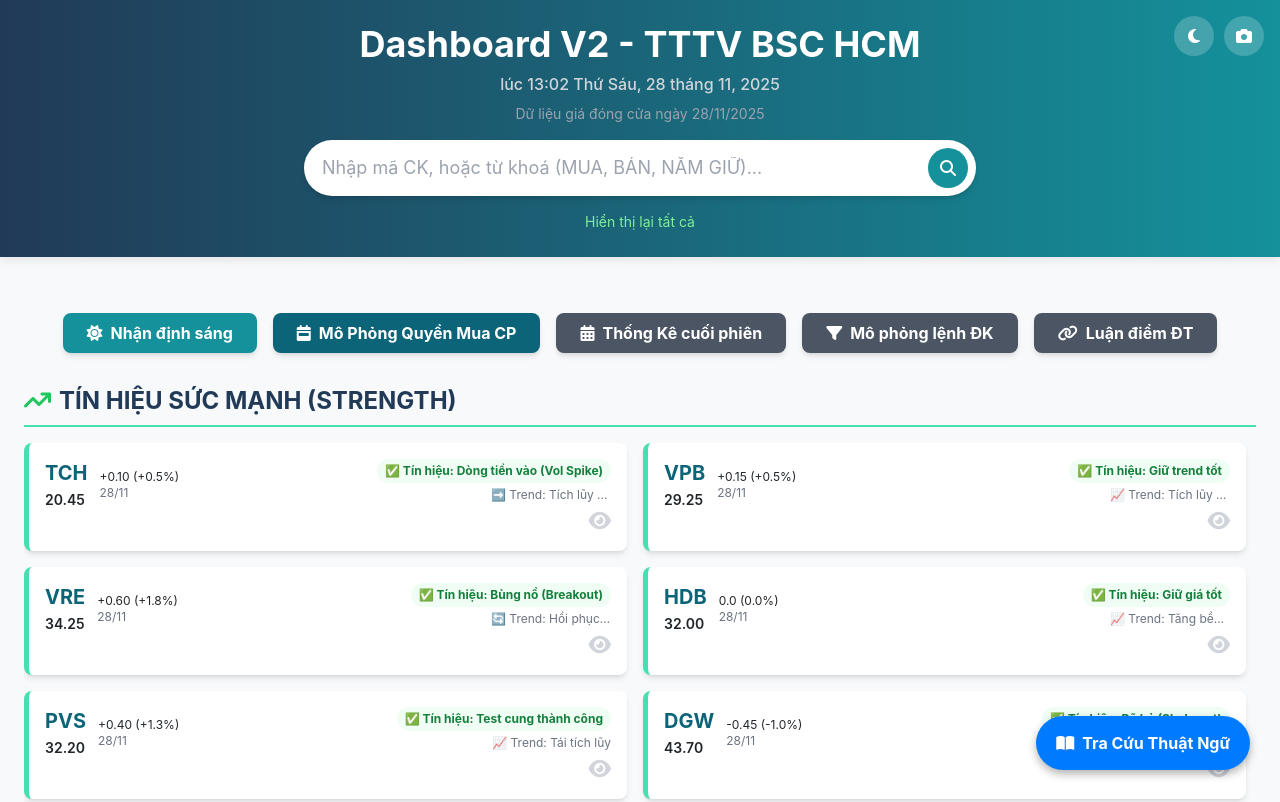
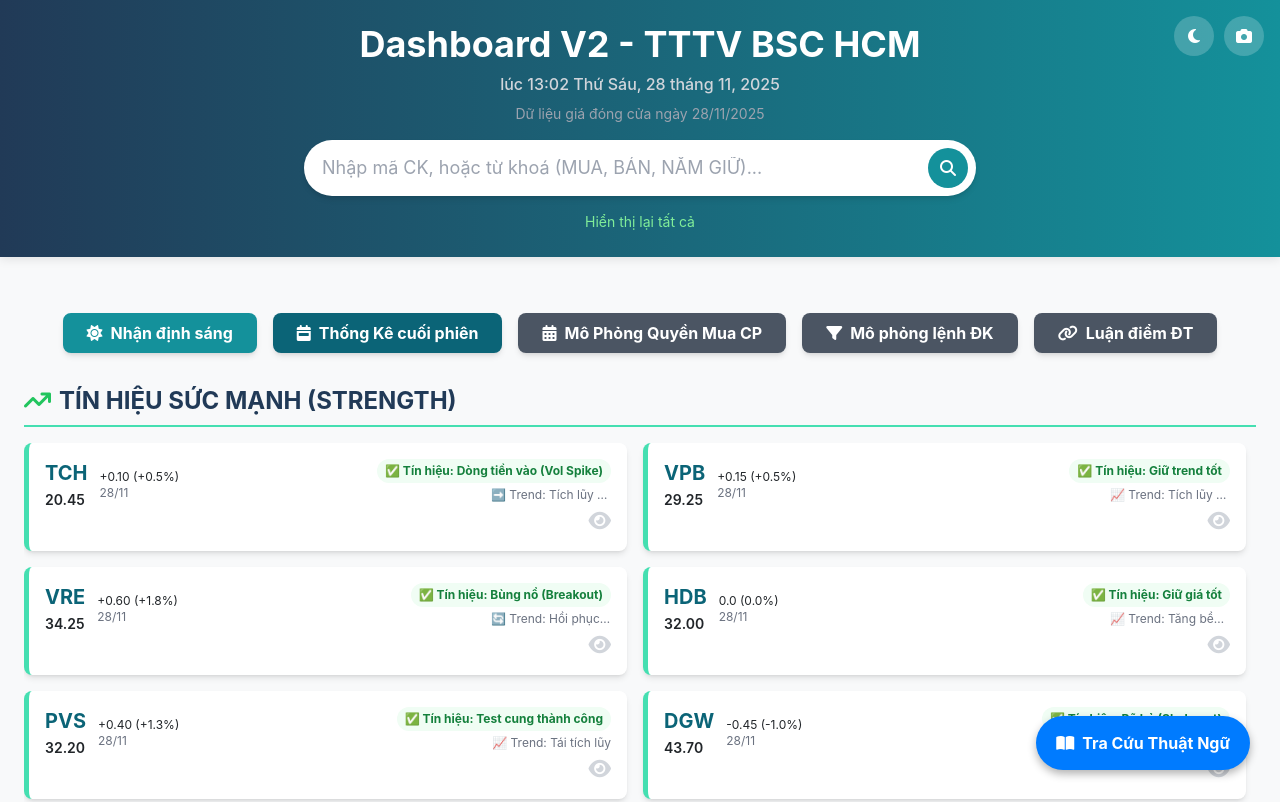
Before and after one commit to Vannyla/Dashboard-V2, a plain HTML site: page index.html in a window 1280 px wide. Shown: the top 802 px of the page. Drawn offline with nearby package versions, Linux system fonts and the light colour scheme.

Commit message:
Update index.html

```diff
--- a/index.html
+++ b/index.html
@@ -263,8 +263,8 @@
     <div class="container mx-auto p-4 md:p-6" id="dashboard-content">
         <div class="text-center mb-8 flex flex-wrap justify-center gap-4" data-html2canvas-ignore="true">
             <a href="https://vannyla.github.io/Nhan-dinh-sang/" target="_blank" rel="noopener noreferrer" class="news-link inline-block bg-[#14919b] text-white font-bold py-2 px-6 rounded-lg hover:bg-[#0b6477] transition duration-300 ease-in-out shadow-md"><i class="fas fa-sun mr-2"></i>Nhận định sáng</a>
-            <a href="https://vannyla.github.io/M-ph-ng-quy-n-mua/" target="_blank" rel="noopener noreferrer" class="news-link inline-block bg-[#0b6477] text-white font-bold py-2 px-6 rounded-lg hover:bg-[#14919b] transition duration-300 ease-in-out shadow-md"><i class="fas fa-calendar-week mr-2"></i>Mô Phỏng Quyền Mua CP</a>
-            <a href="https://vannyla.github.io/Thong-ke-cuoi-phien/" target="_blank" rel="noopener noreferrer" class="news-link inline-block bg-gray-600 text-white font-bold py-2 px-6 rounded-lg hover:bg-gray-700 transition duration-300 ease-in-out shadow-md"><i class="fas fa-calendar-alt mr-2"></i>Thống Kê cuối phiên</a>
+            <a href="https://vannyla.github.io/Thong-ke-cuoi-phien/" target="_blank" rel="noopener noreferrer" class="news-link inline-block bg-[#0b6477] text-white font-bold py-2 px-6 rounded-lg hover:bg-[#14919b] transition duration-300 ease-in-out shadow-md"><i class="fas fa-calendar-week mr-2"></i>Thống Kê cuối phiên</a>
+            <a href="https://vannyla.github.io/M-ph-ng-quy-n-mua/" target="_blank" rel="noopener noreferrer" class="news-link inline-block bg-gray-600 text-white font-bold py-2 px-6 rounded-lg hover:bg-gray-700 transition duration-300 ease-in-out shadow-md"><i class="fas fa-calendar-alt mr-2"></i>Mô Phỏng Quyền Mua CP</a>
             <a href="https://vannyla.github.io/Tracuu_Lenh-Dieu-Kien/" target="_blank" rel="noopener noreferrer" class="news-link inline-block bg-gray-600 text-white font-bold py-2 px-6 rounded-lg hover:bg-gray-700 transition duration-300 ease-in-out shadow-md"><i class="fas fa-filter mr-2"></i>Mô phỏng lệnh ĐK</a>
             <a href="https://vannyla.github.io/Other-items/" target="_blank" rel="noopener noreferrer" class="news-link inline-block bg-gray-600 text-white font-bold py-2 px-6 rounded-lg hover:bg-gray-700 transition duration-300 ease-in-out shadow-md"><i class="fas fa-link mr-2"></i>Luận điểm ĐT</a>
         </div>
```
